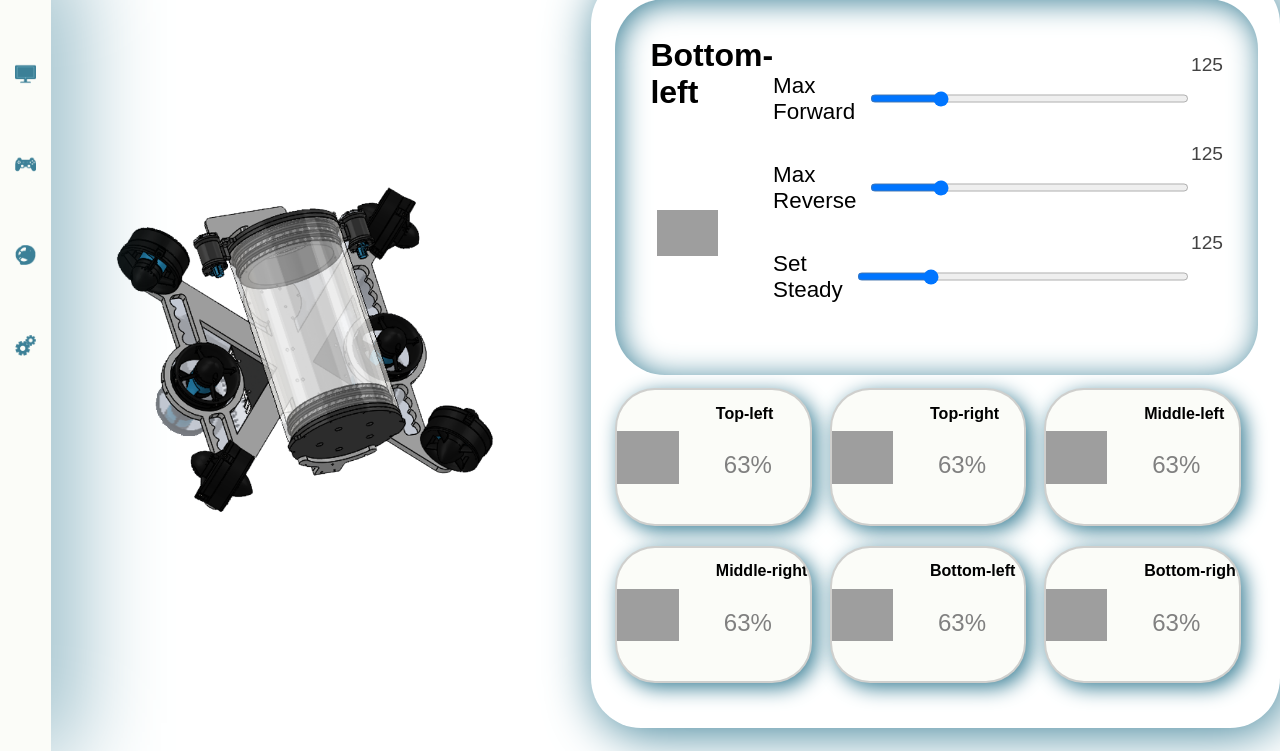
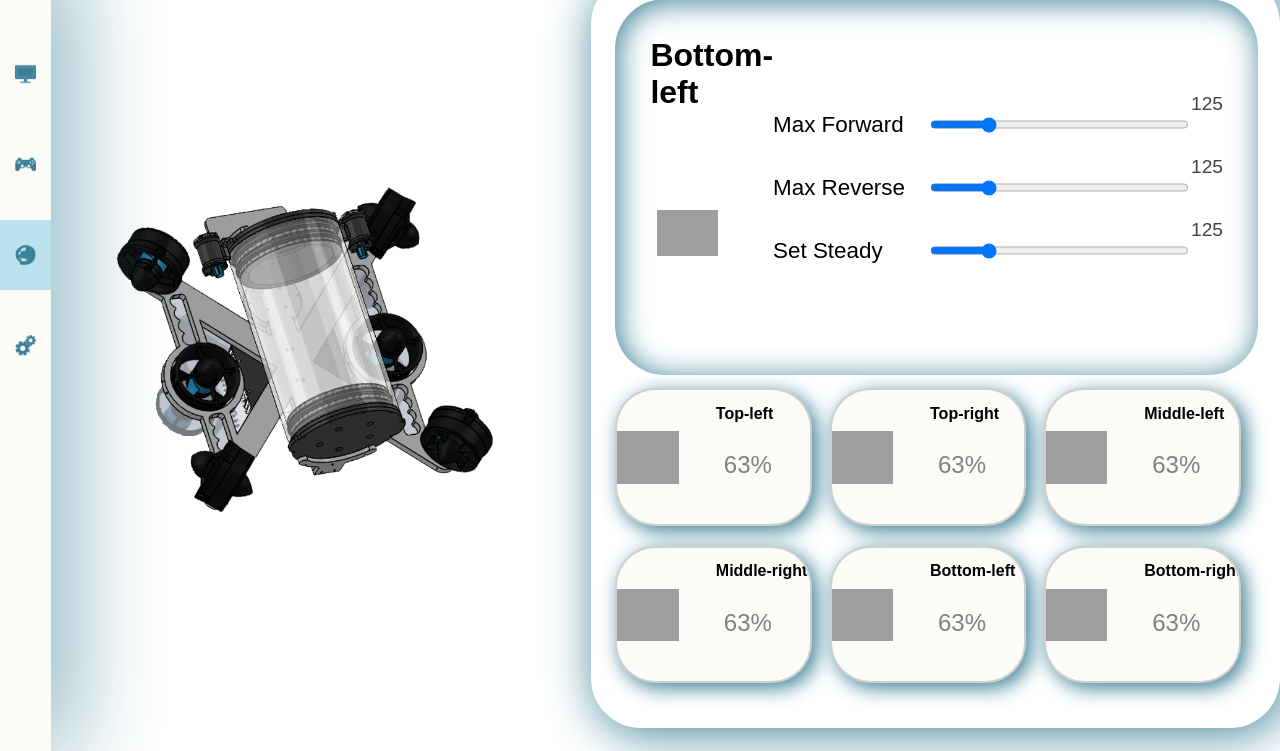
Before and after one commit to NehemiasMS/SeaFoxInventive_Control_GUI, a plain HTML site: page Control GUI/thrusterControl.html in a window 1280 px wide. Shown: the part 49-800 px from the top of the page. Drawn offline with Linux system fonts and the light colour scheme; grey boxes are pictures that could not be loaded.

Commit message:
added animation on motors on hover

```diff
--- a/Control GUI/thrusterControl.html
+++ b/Control GUI/thrusterControl.html
@@ -21,7 +21,7 @@
                 <li class="hyperlink"><a href="controller.html">
                     <img class="icon" src="images/icons/controller.png" alt="Controller Icon"></a>
                 </li>
-                <li class="hyperlink"><a href="thrusterControl.html">
+                <li class="hyperlink" style="background-color: #8bcfe68e;"><a href="thrusterControl.html">
                     <img class="icon" src="images/icons/thruster.png" alt="Thruster Icon"></a>
                 </li>
                 <li class="hyperlink"><a href="#">
--- a/Control GUI/thrusterControl.js
+++ b/Control GUI/thrusterControl.js
@@ -1,3 +1,4 @@
 function show_SetSteady(x) {
     document.getElementById("setSteadyValue").innerHTML = x;
+    print(x)
 }
--- a/Control GUI/thrusterControlStyles.css
+++ b/Control GUI/thrusterControlStyles.css
@@ -133,6 +133,11 @@ body {
     margin: 20px 0 0;
 }
 
+.adjustMotor h2 {
+    margin-right: 10px;
+    width: 35%;
+}
+
 .adjustMotor img {
     grid-column: 1;
     grid-row: 2;
@@ -166,7 +171,8 @@ body {
 }
 
 .setMaxForwardContainer input {
-    width: 98%;
+    width: 280px;
+    background: #3c8097;
 }
 
 .setMaxReverseContainer{
@@ -176,7 +182,7 @@ body {
 }
 
 .setMaxReverseContainer input {
-    width: 98%;
+    width: 280px;
 }
 
 .setSteadyContainer{
@@ -186,7 +192,7 @@ body {
 }
 
 .setSteadyContainer input {
-    width: 98%;
+    width: 280px;
 }
 
 .motor {
@@ -201,6 +207,13 @@ body {
     display: grid;
     justify-content: center;
     overflow: hidden;
+    transition: all ease-in 0.2s;
+
+}
+
+.motor:hover {
+    width: 95%;
+    cursor: pointer;
 }
 
 .motor div{
```
Also changed, not shown: Control GUI/controller.html (+1 -1 lines), Control GUI/index.html (+1 -1 lines).
